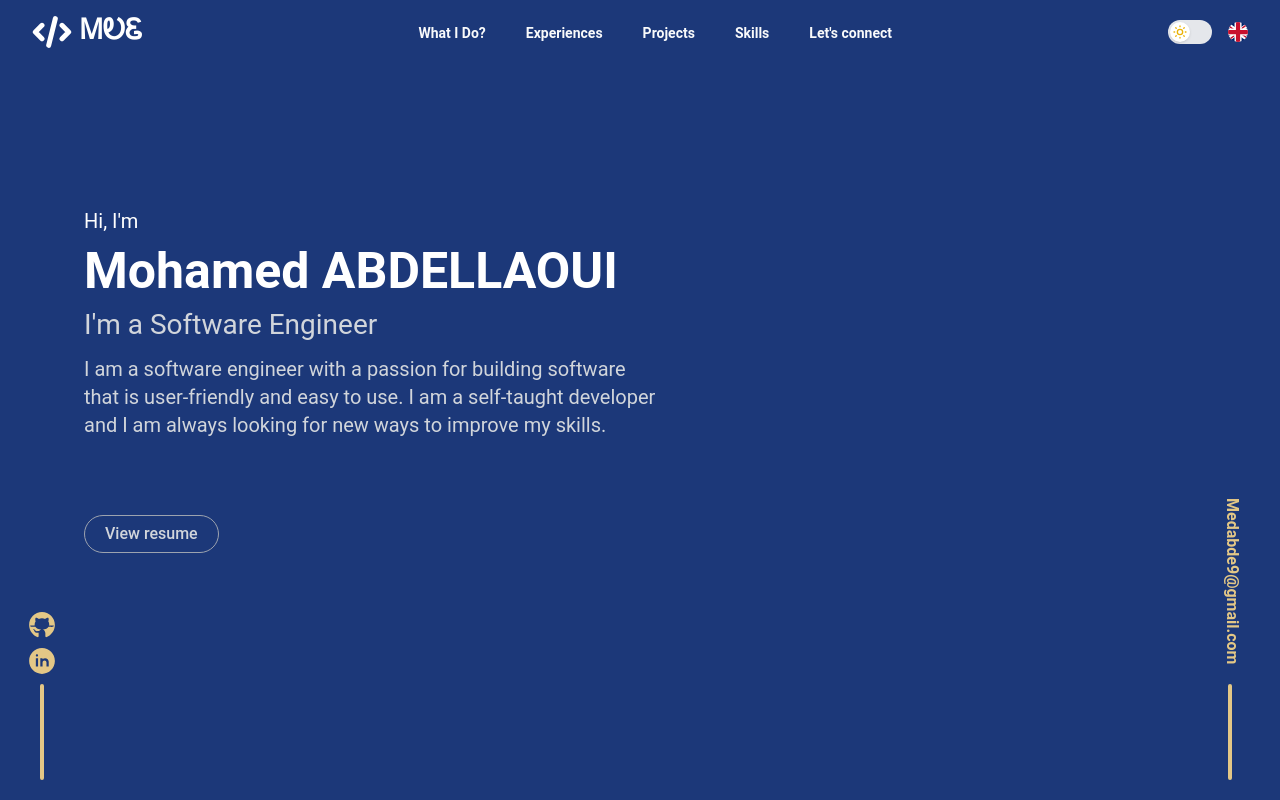
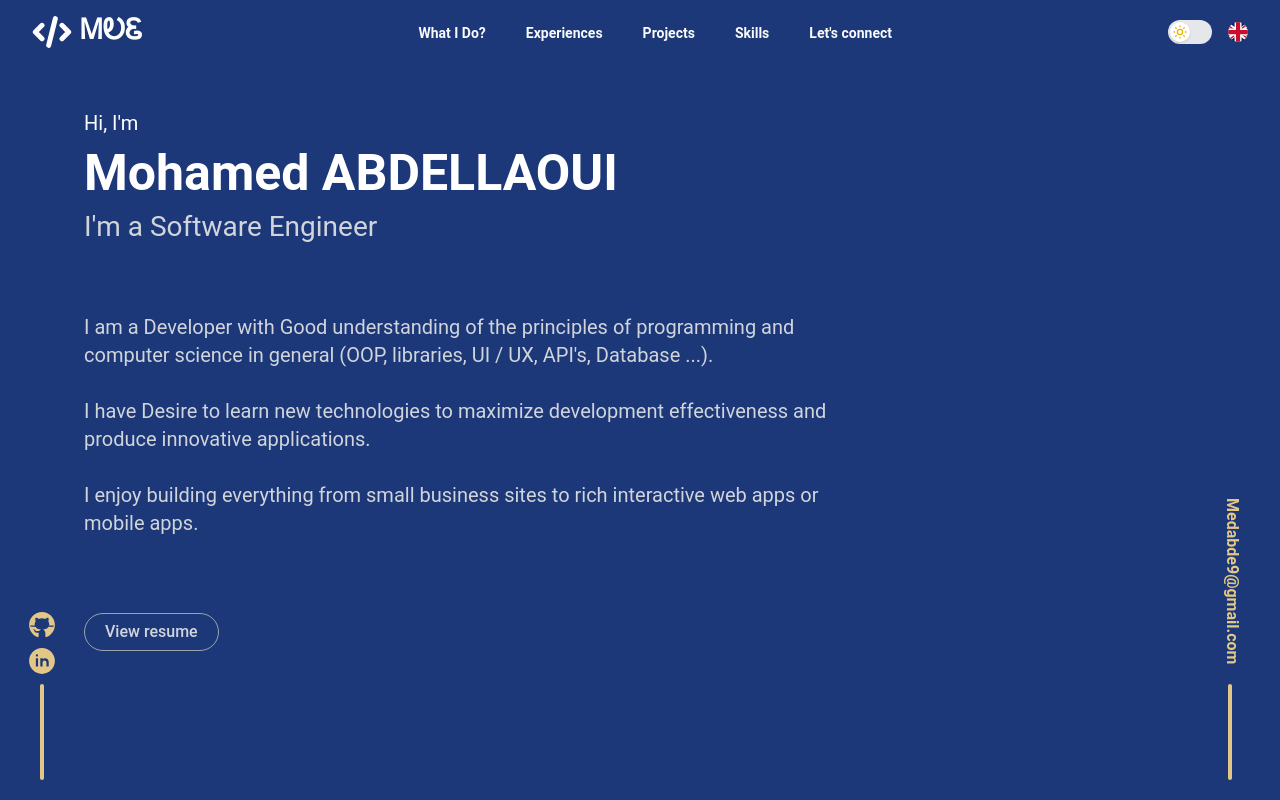
Before and after one commit to medabde/medabde.github.io, a Next.js app: page / in a window 1280 px wide. Shown: the top 800 px of the page. Built offline with nearby package versions, Linux system fonts and the light colour scheme.

Commit message:
refactor: update text and unused pages

```diff
--- a/components/home/HeroSection.tsx
+++ b/components/home/HeroSection.tsx
@@ -10,7 +10,7 @@ const HeroSection = () => {
   return (
     <Container mode="darker" id="herosection">
       <section className="min-h-screen w-full flex items-center relative">
-        <div className="text-gray-300 text-lg space-y-3 max-w-xl">
+        <div className="text-gray-300 text-lg space-y-3 max-w-3xl">
           <ScrollReveal delay={500}>
             <span className="text-white">{t('hi-im')}</span>
           </ScrollReveal>
@@ -21,7 +21,7 @@ const HeroSection = () => {
             <h3 className="text-2xl">{description}</h3>
           </ScrollReveal>
           <ScrollReveal delay={1200}>
-            <p>{about}</p>
+            <p dangerouslySetInnerHTML={{ __html: about }} />
           </ScrollReveal>
           <ScrollReveal delay={1400} className="mt-10">
             <a href={resume} target="_blank" rel="noreferrer" className="inline-block md:mt-16 my-10 hover:bg-gray-100 hover:bg-opacity-10 text-base bg-transparent border border-gray-400 rounded-full py-1.5 px-5 text-md font-medium">
--- a/content/_me.ts
+++ b/content/_me.ts
@@ -8,6 +8,7 @@ type ME = {
   github: string;
   linkedIn: string;
   resume: string;
+  nickname: string;
 };
 
 const meShared: { email: string; github: string; linkedIn: string; resume: string } = {
@@ -17,22 +18,35 @@ const meShared: { email: string; github: string; linkedIn: string; resume: strin
   resume: 'https://drive.google.com/file/d/1mhsAWgishjdxX2sTxifg-jKnsB0vdjkg/view?usp=sharing',
 };
 
+const getAboutHTML = (about: string): string => {
+  return about.replaceAll ? about.replaceAll(':b', '<br>') : '';
+};
+
 const MeEN: ME = {
   name: 'Mohamed ABDELLAOUI',
+  nickname: 'Med Abde',
   description: "I'm a Software Engineer",
-  about: 'I am a software engineer with a passion for building software that is user-friendly and easy to use. I am a self-taught developer and I am always looking for new ways to improve my skills.',
+  about: getAboutHTML(
+    ":b:bI am a Developer with Good understanding of the principles of programming and computer science in general (OOP, libraries, UI / UX, API's, Database ...).:b:bI have Desire to learn new technologies to maximize development effectiveness and produce innovative applications.:b:bI enjoy building everything from small business sites to rich interactive web apps or mobile apps.",
+  ),
   ...meShared,
 };
 const MeFR: ME = {
   name: 'Mohamed ABDELLAOUI',
+  nickname: 'Med Abde',
   description: 'Ingénieur Logiciel',
-  about: "Je suis un ingénieur logiciel passionné par la création de logiciels conviviaux et faciles à utiliser. Je suis un développeur autodidacte et je suis toujours à la recherche de nouvelles façons d'améliorer mes compétences.",
+  about: getAboutHTML(
+    ":b:bJe suis un Développeur avec une bonne compréhension des principes de la programmation et de l'informatique en général (POO, bibliothèques, UI/UX, API's, Base de données...).:b:bJ'ai le désir d'apprendre de nouvelles technologies pour maximiser l'efficacité du développement et produire des applications innovantes.:b:bJ'aime tout créer, des sites de petites entreprises aux applications Web interactives riches ou aux applications mobiles.",
+  ),
   ...meShared,
 };
 const MeAR: ME = {
   name: 'محمد عبد الاوي',
+  nickname: 'محمد عبد الاوي',
   description: 'مهندس برمجيات',
-  about: 'أنا مهندس برمجيات ولدي شغف لبناء برامج سهلة الاستخدام وسهلة الاستخدام. أنا مطور علمي ذاتيًا وأبحث دائمًا عن طرق جديدة لتحسين مهاراتي.',
+  about: getAboutHTML(
+    ':b:bأنا مطور مع فهم جيد لمبادئ البرمجة وعلوم الكمبيوتر بشكل عام (OOP ، المكتبات ، UI / UX ، API ، قاعدة البيانات ...).:b:bلدي الرغبة في تعلم تقنيات جديدة لتعظيم فعالية التنمية وإنتاج تطبيقات مبتكرة.:b:bأستمتع ببناء كل شيء من مواقع الأعمال الصغيرة إلى تطبيقات الويب التفاعلية الغنية أو تطبيقات الأجهزة المحمولة.',
+  ),
   ...meShared,
 };
 
--- a/content/_projects.ts
+++ b/content/_projects.ts
@@ -125,8 +125,8 @@ const projectsAR: Array<Project> = [
     ...marrakechB2BShared,
   },
   {
-    details: 'موقع إلكتروني بسيط وعملي للتجارة الإلكترونية تم إنشاؤه باستخدام Symphony (بجانب المسؤول).',
-    ...marrakechB2BShared,
+    details: 'موقع تجارة إلكترونية بسيط وعملي تم إنشاؤه باستخدام Symphony (بجانب المسؤول).',
+    ...renoshobBellShared,
   },
 ];
 const useProjects = (): Array<Project> => useContentByLanguage(projectsEn, projectsFR, projectsAR);
--- a/layouts/Default.tsx
+++ b/layouts/Default.tsx
@@ -1,5 +1,6 @@
 import Head from 'next/head';
 import { ReactNode, useContext } from 'react';
+import useMe from '../content/_me';
 import AppContext from '../utils/AppContext';
 import Footer from './components/Footer';
 import NavBar from './components/NavBar';
@@ -9,11 +10,13 @@ type Props = {
 };
 const DefaultLayout = ({ children }: Props) => {
   const { isPageNotFound } = useContext(AppContext);
+  const { nickname } = useMe();
 
   return (
     <div className="dark:bg-palette-dark-primary">
       <Head>
         <link rel="shortcut icon" href="/favicon/favicon.ico" />
+        <title>{nickname}</title>
       </Head>
       {!isPageNotFound && <NavBar />}
       <div className="min-h-screen">{children}</div>
```
Also changed, not shown: pages_old/index.tsx (renamed from pages/indexa.tsx), pages_old/posts/[slug].tsx (renamed from pages/posts/[slug].tsx).
